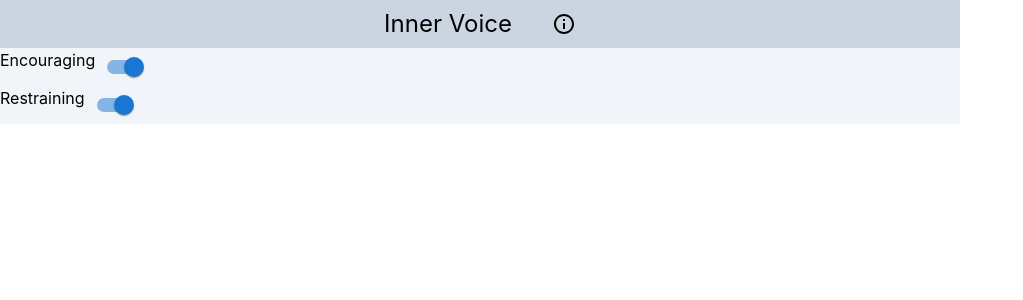
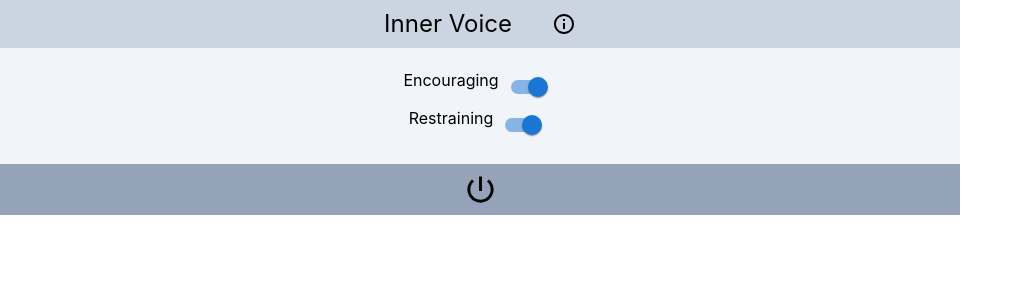
Before and after one commit to spiltbeans/shopping, a React (Create React App) app: page / in a window 1280 px wide. Shown: the top 300 px of the page, without its empty margins (0-1023 px from the left). Built offline with nearby package versions, Linux system fonts and the light colour scheme.

Commit message:
develop power button. format option toggles

```diff
--- a/src/components/Options.js
+++ b/src/components/Options.js
@@ -25,14 +25,14 @@ const Options = () => {
             h-full
             flex
             flex-col
-            mx-auto
             bg-slate-100
+            py-5
         `}>
-            <div className={`flex flex-row`}>
+            <div className={`flex flex-row justify-center`}>
                 <div className={`text-l`}>Encouraging</div>
                 <Switch inputProps={{ 'data-type': 'encourage' }} onChange={handleChange} checked={encourage} />
             </div>
-            <div className={`flex flex-row`}>
+            <div className={`flex flex-row justify-center`}>
                 <div className={`text-l`}>Restraining</div>
                 <Switch inputProps={{ 'data-type': 'restrain' }} onChange={handleChange} checked={restrain} />
             </div>
--- a/src/components/Power.js
+++ b/src/components/Power.js
@@ -1,5 +1,26 @@
+//React
+import { useAtom } from 'jotai'
+//Elements
+import { PowerSettingsNew } from '@mui/icons-material'
+
+//Providers
+import { powerAtom } from '../state/State'
+//CSS
+
 const Power = () => {
-    return <></>
+    const [power,setPower] = useAtom(powerAtom)
+    const handleClick =() =>setPower(prev=>!prev)
+    return (
+        <div className={`
+            flex
+            justify-center
+            py-2
+            bg-slate-400
+        `}>
+            <PowerSettingsNew className={`${power ? '' : 'backdrop-brightness-75'}`}fontSize={'large'} onClick={handleClick} />
+        </div>
+
+    )
 }
 
 export default Power
```
Also changed, not shown: 1 other file (tests, documents, lock files or other folders).
